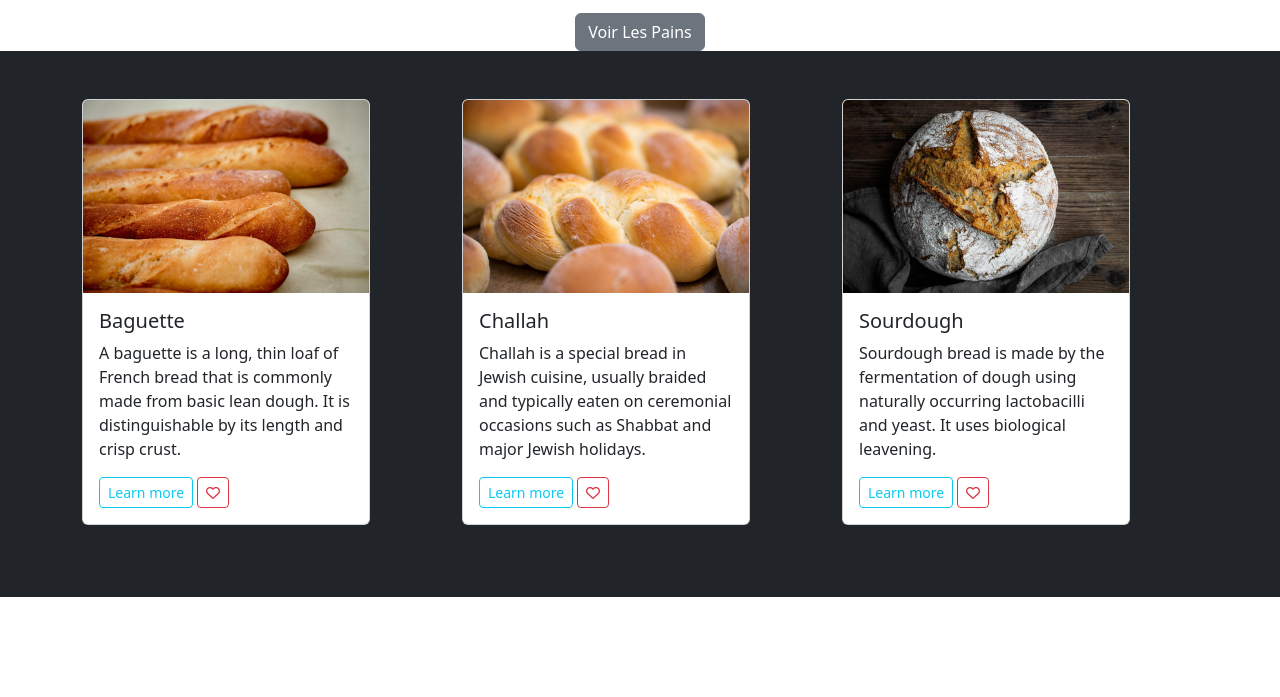
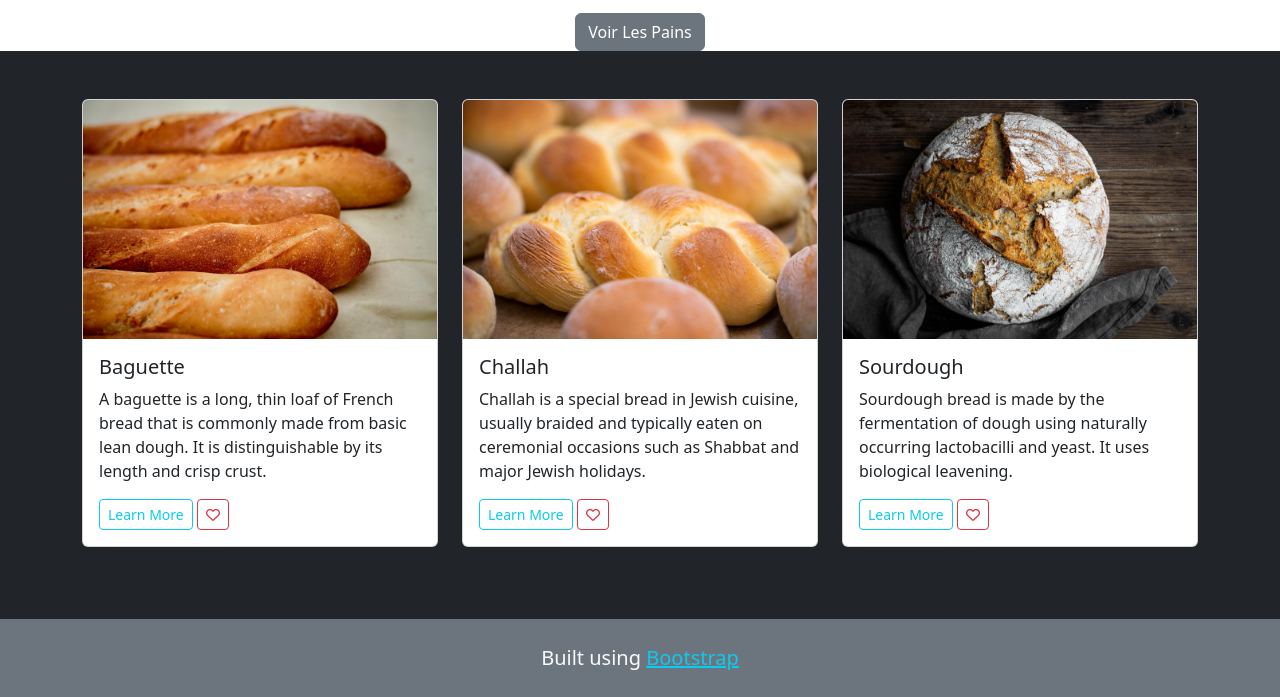
Before and after one commit to jacksonh45/Le-Pain-Webpage, a plain HTML site: page index.html in a window 1280 px wide. Shown: the part 174-871 px from the top of the page. Before the commit the page ends 800 px from the top, so only its background shows below. Drawn offline with nearby package versions, Linux system fonts and the light colour scheme.

Commit message:
Footer completed

```diff
--- a/index.html
+++ b/index.html
@@ -4,87 +4,108 @@
     <meta charset="utf-8">
     <meta name="viewport" content="width=device-width, initial-scale=1">
 
-    <!-- Link to bootstrap css file -->
+    <!-- Link to Bootstrap CSS file -->
     <link href="https://cdn.jsdelivr.net/npm/bootstrap@5.3.0-alpha3/dist/css/bootstrap.min.css" rel="stylesheet" integrity="sha384-KK94CHFLLe+nY2dmCWGMq91rCGa5gtU4mk92HdvYe+M/SXH301p5ILy+dN9+nJOZ" crossorigin="anonymous">
 
+    <!-- Link to Font Awesome -->
     <link rel="stylesheet" href="https://cdnjs.cloudflare.com/ajax/libs/font-awesome/6.4.0/css/all.min.css" integrity="sha512-iecdLmaskl7CVkqkXNQ/ZH/XLlvWZOJyj7Yy7tcenmpD1ypASozpmT/E0iPtmFIB46ZmdtAc9eNBvH0H/ZpiBw==" crossorigin="anonymous" referrerpolicy="no-referrer" />
 
+    <!-- Link to my custom css file -->
     <link rel="stylesheet" href="style.css">
 
     <title>Le Pain</title>
   </head>
   <body>
-
+    <!-- Navbar Component -->
+    <!-- The "navbar-dark" class is used on Navbars with dark backgrounds so the text can be seen -->
+    <!-- The "sticky-top" class is used to set the sticky position to an element (The nav element in this case) -->
     <nav class="navbar bg-dark navbar-dark sticky-top">
       <div class="container">
         <a class="navbar-brand" href="#">
-            <i class="fa-solid fa-bread-slice fa-bounce "></i> Bootstrap
+          <i class="fa-solid fa-bread-slice"></i>Bootstrap
         </a>
       </div>
     </nav>
 
-<section id="showcase" class="d-flex flex-column align-items-center justify-content-center m-o">
-    <h1 class="display-3">Le Pain </h1>
+    <!-- Showcase -->
+    <section id="showcase" class="d-flex flex-column align-items-center justify-content-center m-0">
+      <h1 class="display-3">Le Pain</h1>
       <p class="lead">When water and flour come together</p>
       <a href="#gallery" class="btn btn-secondary">Voir Les Pains</a>
     </section>
 
-<!-- First bread -->
+    <!-- Gallery -->
     <section id="gallery" class="bg-dark p-5">
       <div class="container">
-    <div>
+
+        <!-- Bootstrap Grid -->
         <div class="row">
+
+          <!-- Bread 1 -->
           <section class="mb-4 col-lg-4">
 
-                <div class="card" style="width: 18rem;">
-                    <img src="Images 2/baguette.jpg" class="card-img-top" alt="baguette">
+            <!-- Card 1 -->
+            <div class="card">
+              <img src="Images 2/baguette.jpg" class="card-img-top" alt="Baguette">
               <div class="card-body">
                 <h5 class="card-title">Baguette</h5>
                 <p class="card-text">A baguette is a long, thin loaf of French bread that is commonly made from basic lean dough. It is distinguishable by its length and crisp crust.</p>
-                      <a href="https://en.wikipedia.org/wiki/Baguette" class="btn btn-outline-info btn-sm">Learn more</a>
+                <a href="https://en.wikipedia.org/wiki/Baguette" class="btn btn-outline-info btn-sm">Learn More</a>
                 <a href="" class="btn btn-outline-danger btn-sm">
-                        <i class="fa-regular fa-heart fa-beat"></i>
+                  <i class="fa-regular fa-heart"></i>
                 </a>
               </div>
             </div>
+          </section>
 
-            </section>
+          <!-- Bread 2 -->
           <section class="mb-4 col-lg-4">
-<!-- Second bread -->
-                <div class="card" style="width: 18rem;">
+
+            <!-- Card 2 -->
+            <div class="card">
               <img src="Images 2/challah.jpg" class="card-img-top" alt="Challah">
               <div class="card-body">
                 <h5 class="card-title">Challah</h5>
                 <p class="card-text">Challah is a special bread in Jewish cuisine, usually braided and typically eaten on ceremonial occasions such as Shabbat and major Jewish holidays.</p>
-                      <a href="https://en.wikipedia.org/wiki/Challah" class="btn btn-outline-info btn-sm">Learn more</a>
+                <a href="https://en.wikipedia.org/wiki/Challah" class="btn btn-outline-info btn-sm">Learn More</a>
                 <a href="" class="btn btn-outline-danger btn-sm">
-                        <i class="fa-regular fa-heart fa-beat"></i>
+                  <i class="fa-regular fa-heart"></i>
                 </a>
               </div>
             </div>
+          </section>
 
-            </section>
+          <!-- Bread 3 -->
           <section class="mb-4 col-lg-4">
-<!-- Last bread -->
-                <div class="card" style="width: 18rem;">
-                    <img src="Images 2/sourdough.jpg" class="card-img-top" alt="sourdough">
+
+            <!-- Card 3 -->
+            <div class="card">
+              <img src="Images 2/sourdough.jpg" class="card-img-top" alt="Sourdough">
               <div class="card-body">
                 <h5 class="card-title">Sourdough</h5>
                 <p class="card-text">Sourdough bread is made by the fermentation of dough using naturally occurring lactobacilli and yeast. It uses biological leavening.</p>
-                      <a href="https://en.wikipedia.org/wiki/Sourdough" class="btn btn-outline-info btn-sm">Learn more</a>
+                <a href="https://en.wikipedia.org/wiki/Sourdough" class="btn btn-outline-info btn-sm">Learn More</a>
                 <a href="" class="btn btn-outline-danger btn-sm">
-                        <i class="fa-regular fa-heart fa-beat"></i>
+                  <i class="fa-regular fa-heart"></i>
                 </a>
-                    </div>
-                  </div>
-
-            </section>
-        </div>
               </div>
             </div>
           </section>
 
 
+        </div>
+      </div>
+    </section>
+
+<!-- Footer -->
+<footer class="bg-secondary">
+    <div class="container">
+         <p class="lead  m-0 p-4 text-center text-light">
+            Built using <a class="text-info" href="https://getbootstrap.com/">Bootstrap</a>
+         </p>
+    </div>
+</footer>
+
     <script src="https://cdn.jsdelivr.net/npm/bootstrap@5.3.0-alpha3/dist/js/bootstrap.bundle.min.js" integrity="sha384-ENjdO4Dr2bkBIFxQpeoTz1HIcje39Wm4jDKdf19U8gI4ddQ3GYNS7NTKfAdVQSZe" crossorigin="anonymous"></script>
   </body>
 </html>
```
Lines whose indentation alone changed are shown as unchanged.
